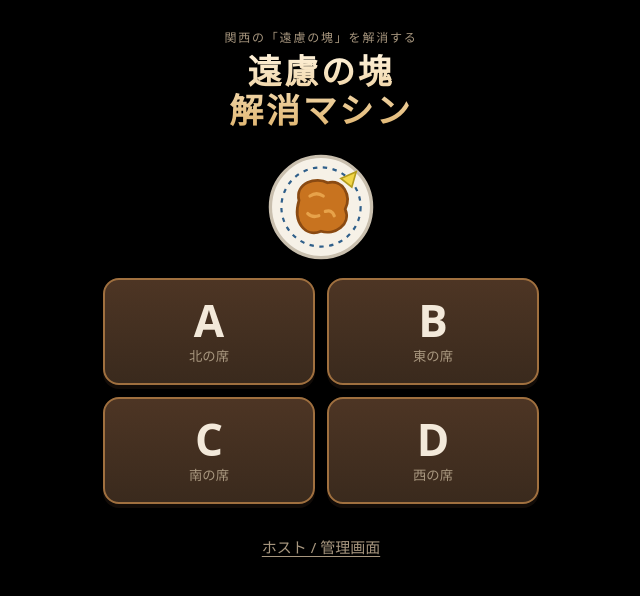
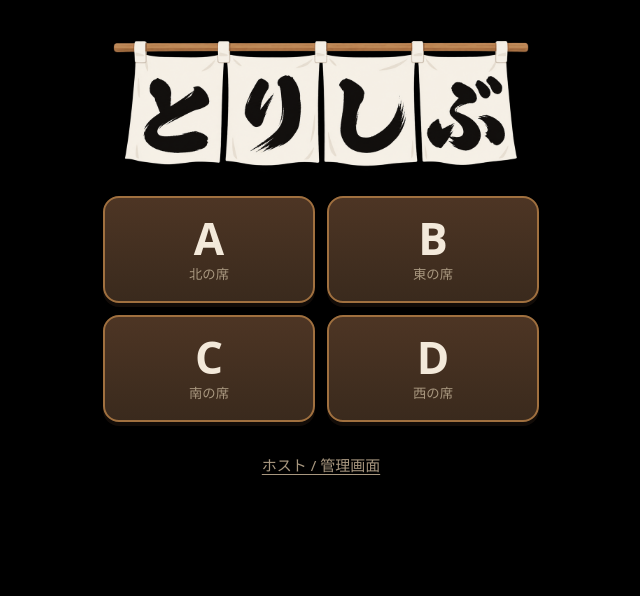
Before and after one commit to Y-RyuZU/enryo-killer, a React (Vite) app in the folder web/: page / in a window 1280 px wide. Shown: the top 596 px of the page, without its empty margins (319-959 px from the left). Built offline with nearby package versions, Linux system fonts and the light colour scheme; no server answers.

Commit message:
web: landing — replace title with とりしぶ logo, remove subtitle and karaage illustration (per amu feedback)

```diff
--- a/web/src/Landing.tsx
+++ b/web/src/Landing.tsx
@@ -1,5 +1,4 @@
 import { DEMO_ROOM, LETTERS, LETTER_SEAT, SEAT_LABEL, roomFromUrl } from "./api";
-import { Karaage } from "./Karaage";
 
 /** / : デモ用の入口。ホスト画面と A〜D 画面へのリンクだけ */
 export function Landing() {
@@ -8,10 +7,8 @@ export function Landing() {
   return (
     <div className="m-screen landing">
       <header className="brand">
-        <div className="brand-sub">関西の「遠慮の塊」を解消する</div>
-        <h1>遠慮の塊<br />解消マシン</h1>
+        <h1 className="landing-logo"><img src="/logo.png" alt="とりしぶ" /></h1>
       </header>
-      <div className="landing-plate"><Karaage size={110} /></div>
       <div className="landing-seats">
         {LETTERS.map((l) => (
           <a key={l} className="landing-seat" href={`/${l.toLowerCase()}${q}`}>
--- a/web/src/styles.css
+++ b/web/src/styles.css
@@ -121,6 +121,8 @@ button:disabled { cursor: default; }
 .muted { color: var(--muted); }
 .landing { align-items: stretch; text-align: center; }
 .landing-plate { display: grid; place-items: center; margin-bottom: 16px; }
+.landing-logo { margin: 0; }
+.landing-logo img { display: block; width: 100%; max-width: 420px; height: auto; margin: 0 auto; }
 .landing-label { color: var(--muted); font-size: 13px; margin-bottom: 10px; }
 .landing-seats { display: grid; grid-template-columns: 1fr 1fr; gap: 12px; margin-bottom: 18px; }
 .landing-seat { display: flex; flex-direction: column; align-items: center; padding: 18px 0; border-radius: 16px; border: 2px solid #a0703f; background: linear-gradient(#4d3524, #3a2a1d); color: var(--text); text-decoration: none; box-shadow: 0 4px 0 #120c08; }
```
Also changed, not shown: web/public/logo.png (added).
